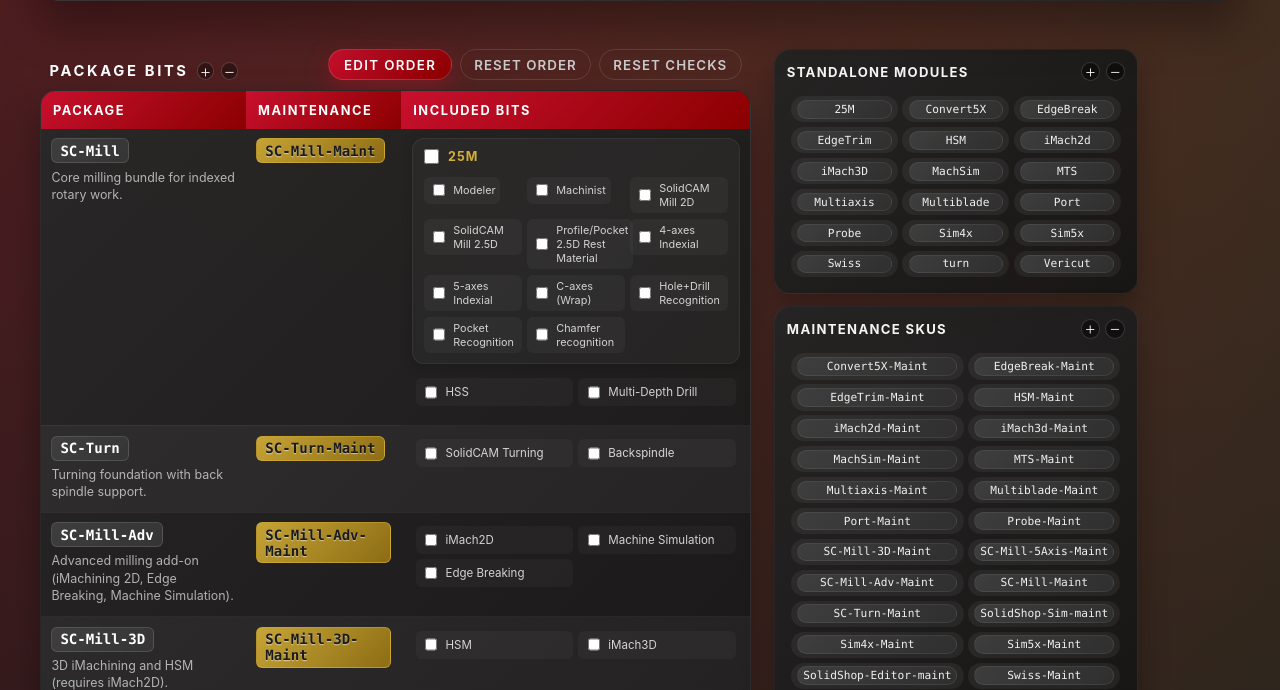
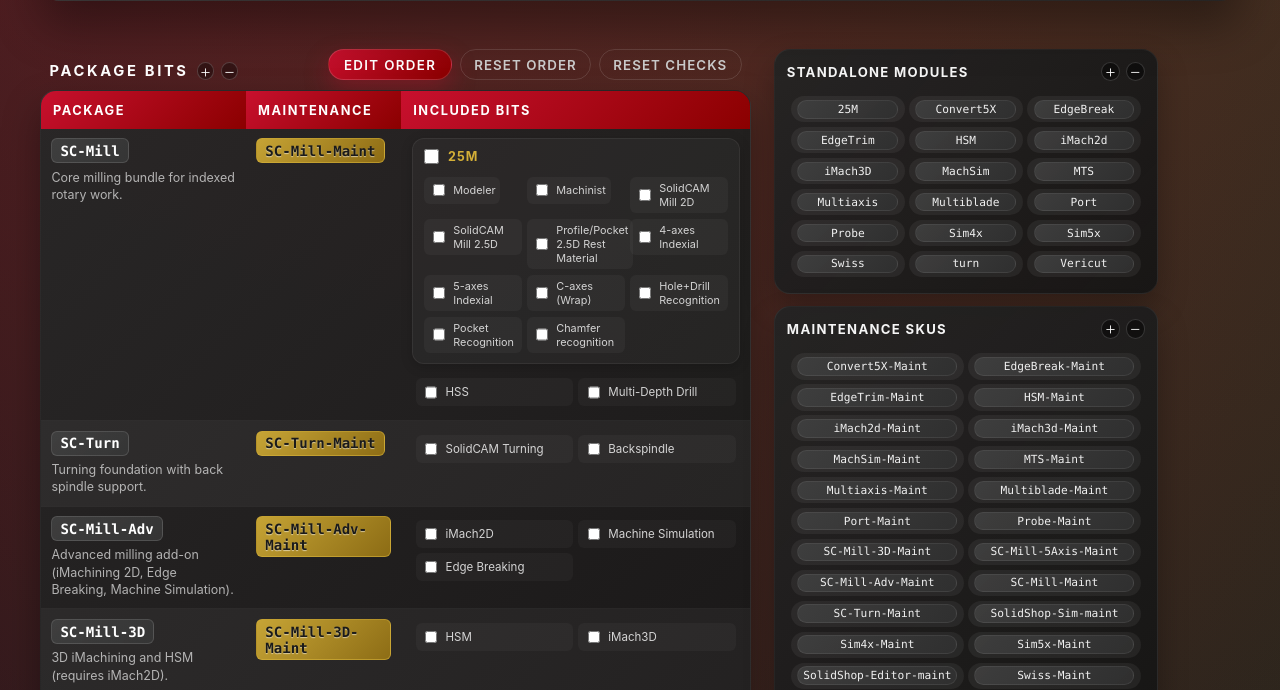
Before and after one commit to codyrf1990/CheatSheet, a plain HTML site: page index.html in a window 1280 px wide. Shown: the part 184-874 px from the top of the page. Drawn offline with Linux system fonts and the light colour scheme.

Commit message:
UI polish: panel widths synced, header width align, 3-col/2-col grids, delete-mode animations, bugfix for lingering edit-mode

```diff
--- a/assets/css/main.css
+++ b/assets/css/main.css
@@ -727,7 +727,8 @@
 }
 
 .panel[data-panel="standalone-modules"],
-.panel[data-panel="solidworks-maintenance"] {
+.panel[data-panel="solidworks-maintenance"],
+.panel[data-panel="maintenance-skus"] {
   width: var(--right-panel-width, max-content);
 }
 
@@ -814,6 +815,11 @@
 
 .panel[data-panel="standalone-modules"] ul {
   grid-template-columns: repeat(3, minmax(0, 1fr));
+  justify-content: stretch;
+}
+
+.panel[data-panel="maintenance-skus"] ul {
+  grid-template-columns: repeat(2, minmax(0, 1fr));
   justify-content: stretch;
 }
 
```
